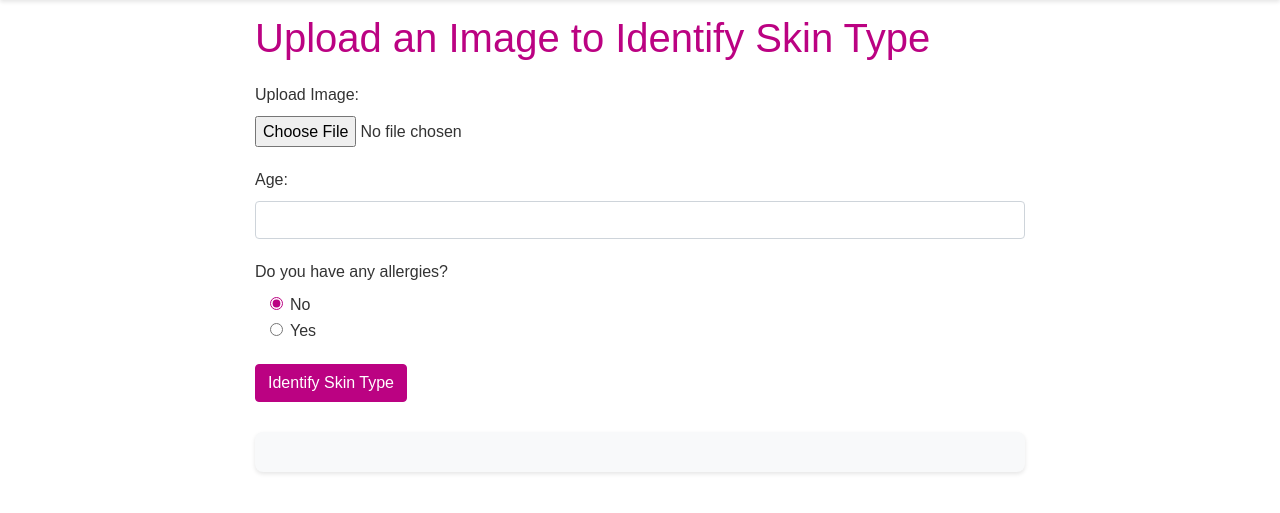
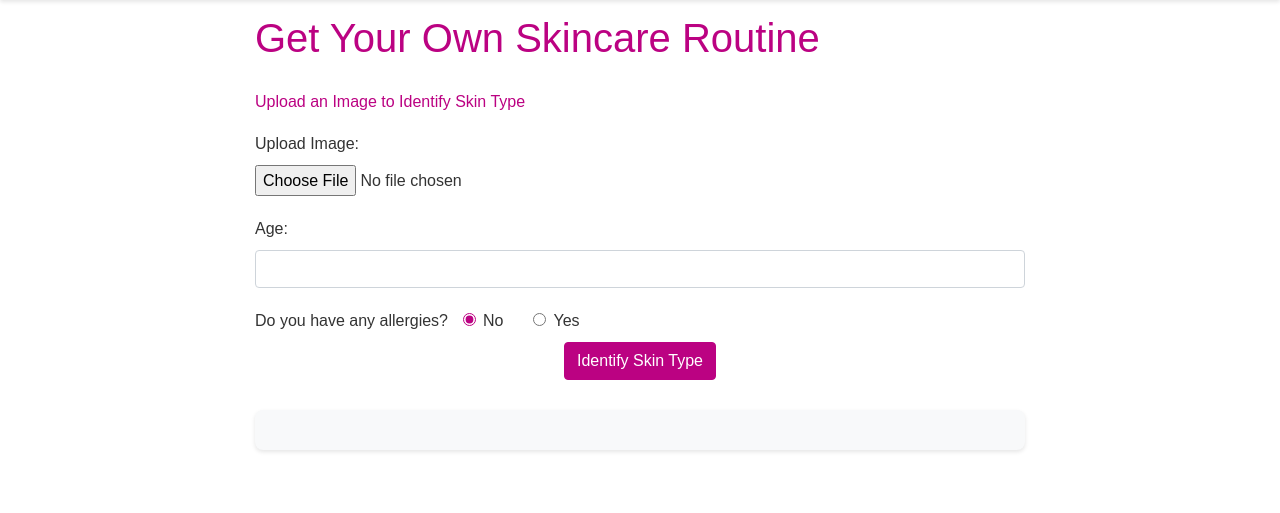
Before and after one commit to SANJANASOLANGA/SkinTypeClassification, a Flask app: page /identify in a window 1280 px wide. Shown: the part 96-609 px from the top of the page. Run offline with Flask 3, Linux system fonts and the light colour scheme; some libraries are stand-ins or nearby versions.

Commit message:
Centered the button

```diff
--- a/templates/identify.html
+++ b/templates/identify.html
@@ -3,7 +3,9 @@
 {% block title %}Identify Your Skin Type - Skin Type Identifier{% endblock %}
 
 {% block content %}
-<h1>Upload an Image to Identify Skin Type</h1>
+
+<h1>Get Your Own Skincare Routine</h1>
+<h6>Upload an Image to Identify Skin Type</h6>
 
 <form action="{{ url_for('predict') }}" method="post" enctype="multipart/form-data">
     <div class="form-group">
@@ -15,7 +17,7 @@
         <label for="age">Age:</label>
         <input type="number" class="form-control" id="age" name="age" required>
     </div>
-    <div class="form-group">
+    <div class="form-container">
         <label>Do you have any allergies?</label>
         <div class="form-check">
             <input class="form-check-input" type="radio" name="allergies" id="allergiesNo" value="no" checked>
@@ -26,7 +28,8 @@
             <label class="form-check-label" for="allergiesYes">Yes</label>
         </div>
     </div>
-    <button type="submit" class="btn btn-primary">Identify Skin Type</button>
+    <div style="text-align: center; margin: 0 auto;"><button type="submit" class="btn btn-primary">Identify Skin Type</button></div>
+
 </form>
 
 <div id="results">
```
